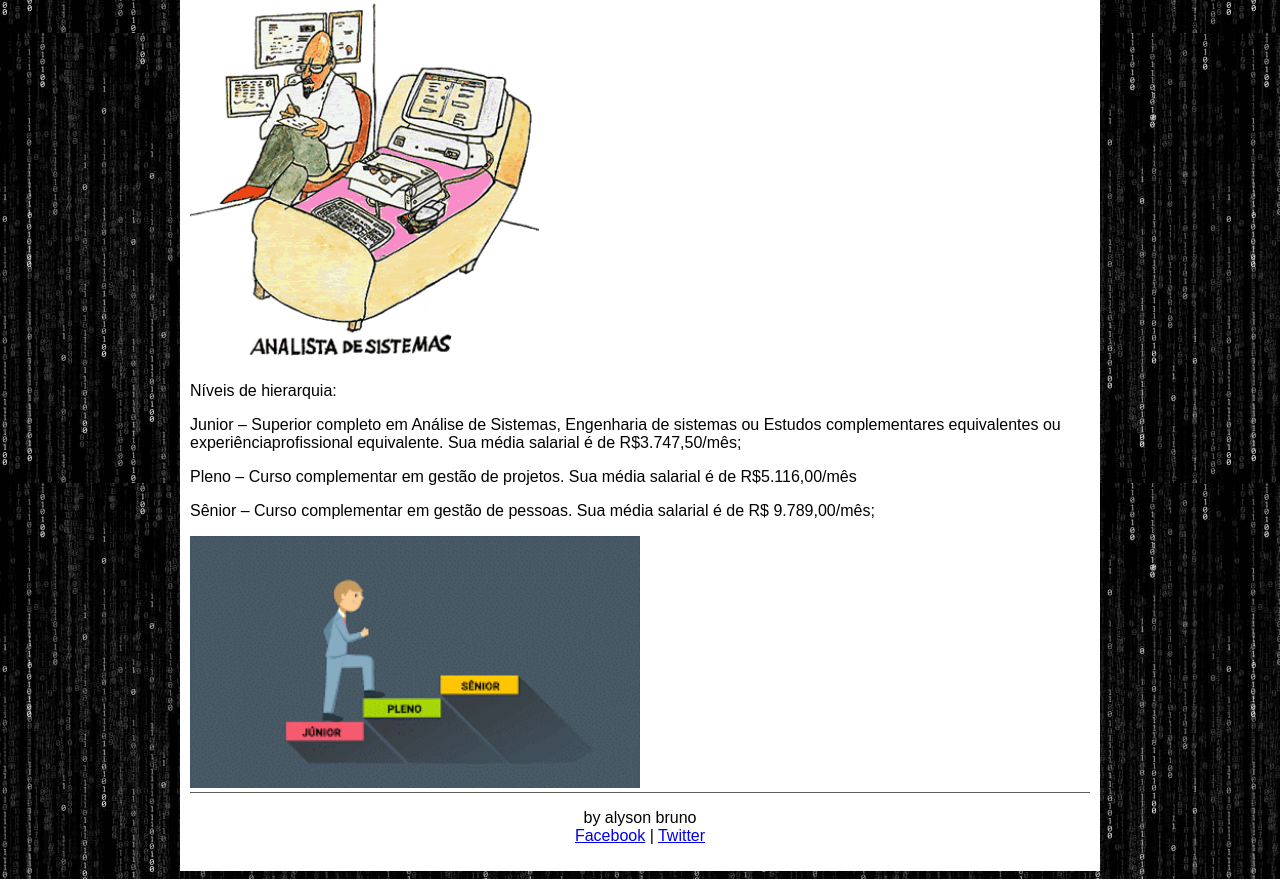
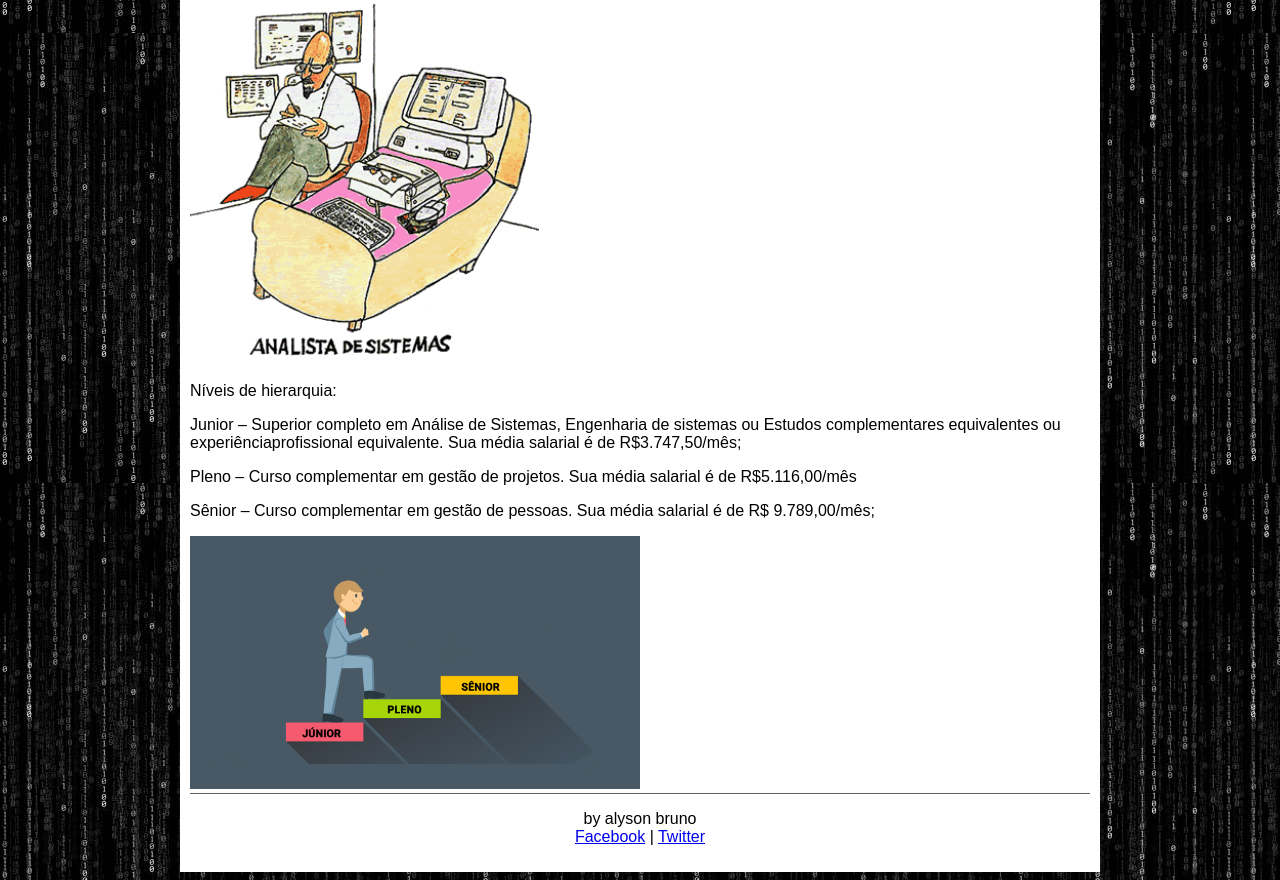
Before and after one commit to alysonbruno778/ti-responde, a plain HTML site: page analistadecomputador.html in a window 1280 px wide. Shown: the part 417-1297 px from the top of the page. Drawn offline with Linux system fonts and the light colour scheme.

Commit message:
Terceiro commit

```diff
--- a/analistadecomputador.html
+++ b/analistadecomputador.html
@@ -54,7 +54,7 @@
 
             <p>Sênior – Curso complementar em gestão de pessoas. Sua média salarial é de R$ 9.789,00/mês;</p>
 
-              <img id="outraimg" src="hierarquia.png">
+              <img id="outraimg" src="hierarq.png">
 
              <footer id="rodape">
         <p>by alyson bruno<br>
```
Also changed, not shown: hierarq.png (added).
